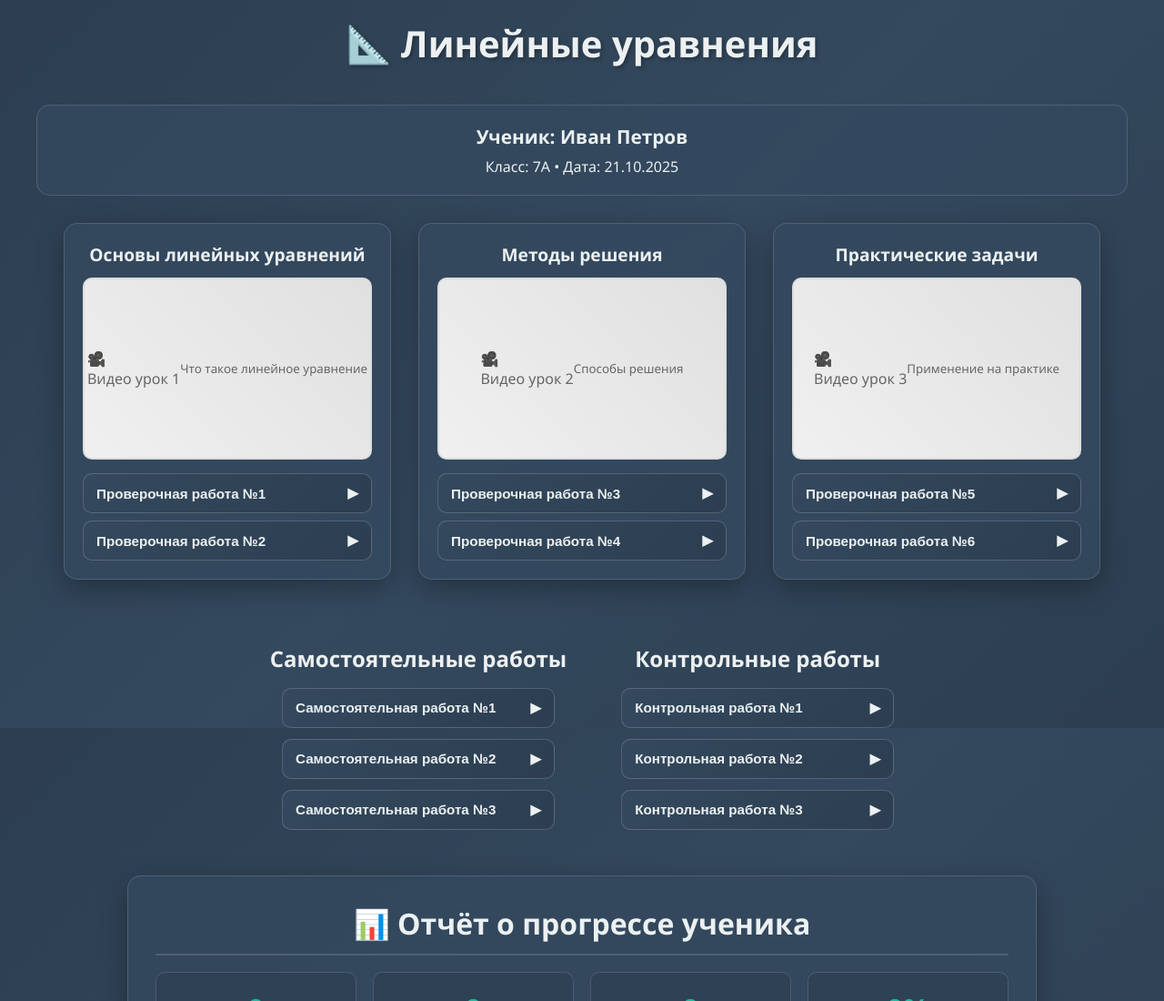
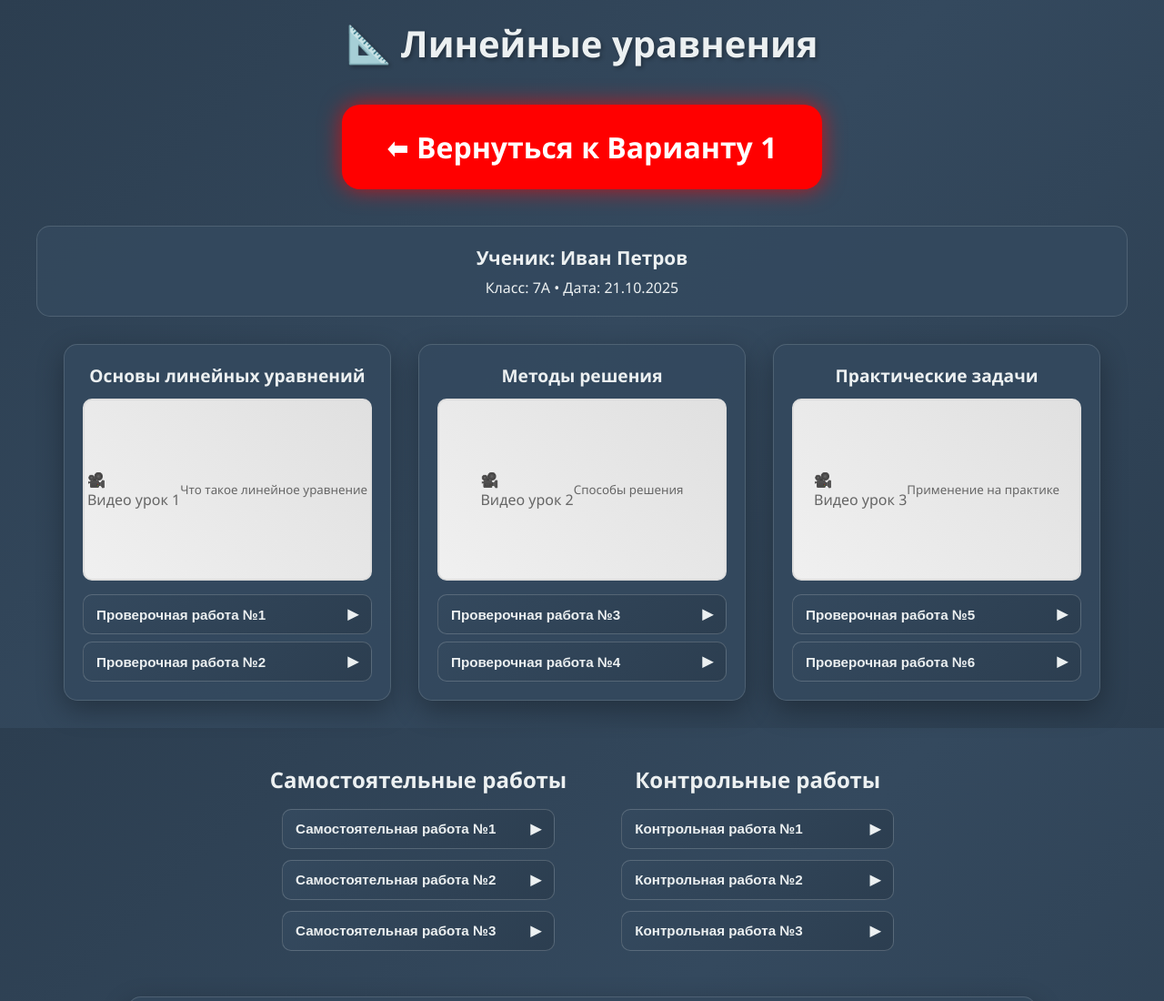
Before and after one commit to martyhka/present, a plain HTML site: page versia2.html in a window 1280 px wide. Shown: the top 1100 px of the page at 91% size. Drawn offline with Linux system fonts and the light colour scheme.

Commit message:
добавлена красная кнопка перехода

```diff
--- a/versia2.html
+++ b/versia2.html
@@ -389,6 +389,27 @@
         color: var(--muted);
         margin-top: 6px;
       }
+      .nav-button {
+        display: block;
+        width: fit-content;
+        margin: 40px auto;
+        background: red;
+        color: white;
+        font-size: 2rem;
+        font-weight: bold;
+        padding: 25px 50px;
+        border-radius: 20px;
+        text-decoration: none;
+        text-align: center;
+        box-shadow: 0 0 25px rgba(255, 0, 0, 0.7);
+        transition: all 0.3s ease;
+      }
+
+      .nav-button:hover {
+        background: #ff4d4d;
+        transform: scale(1.05);
+        box-shadow: 0 0 35px rgba(255, 120, 120, 0.9);
+      }
 
       @media (max-width: 768px) {
         h1 {
@@ -406,6 +427,8 @@
   <body>
     <div class="container">
       <h1>📐 Линейные уравнения</h1>
+
+      <a href="index.html" class="nav-button">⬅ Вернуться к Варианту 1</a>
 
       <div class="student-info">
         <div class="student-name">
```
Also changed, not shown: index.html (+31 -0 lines).
